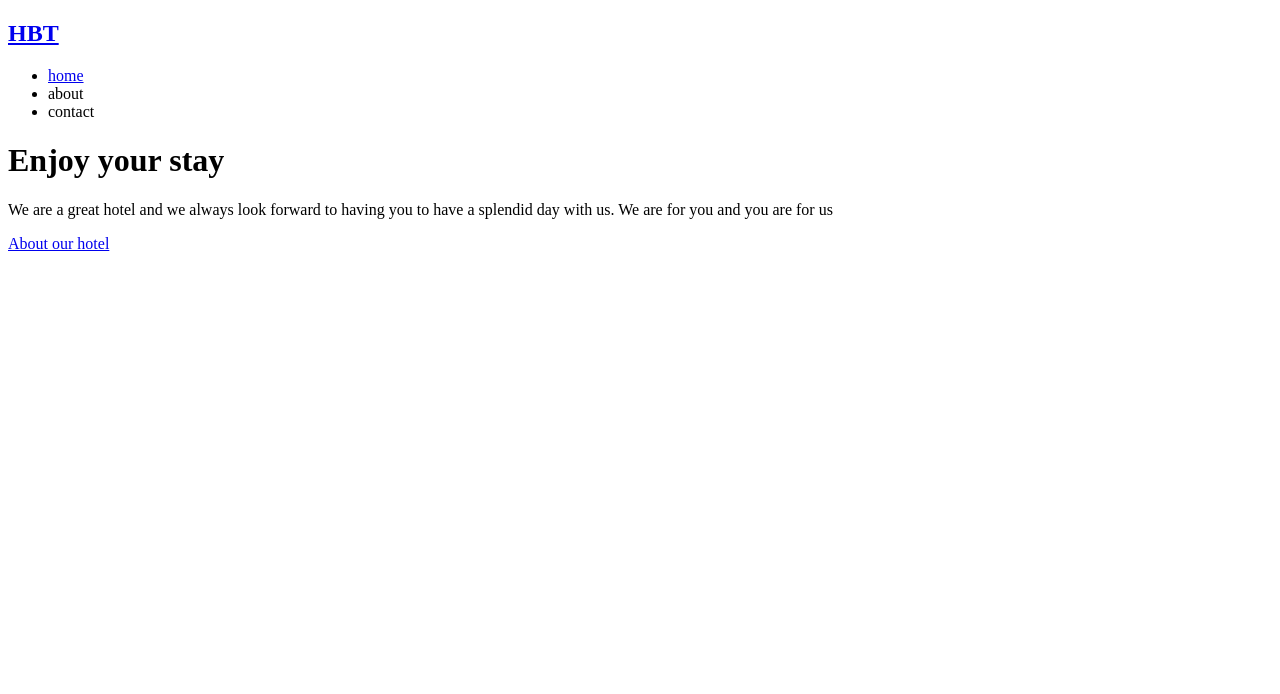
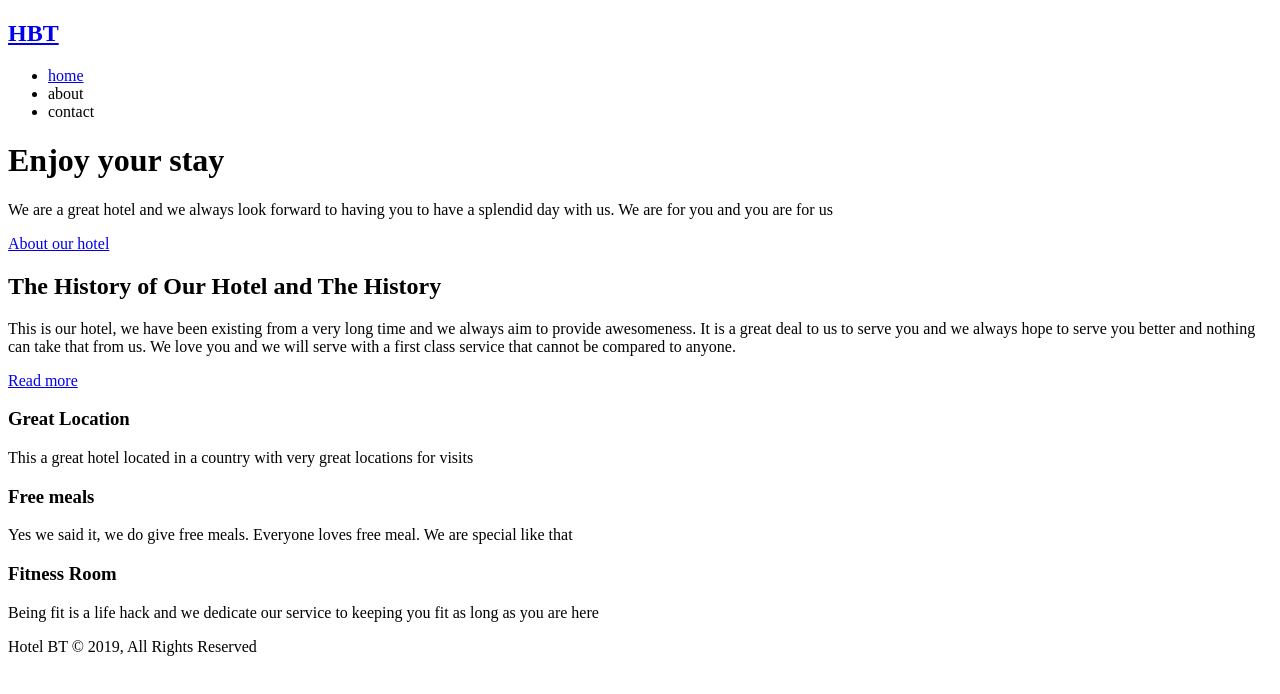
Before and after one commit to theTemidayo/hotel-website, a plain HTML site: page index.html in a window 1280 px wide. Drawn offline with Linux system fonts and the light colour scheme.

Commit message:
Index page completed

```diff
--- a/index.html
+++ b/index.html
@@ -1,13 +1,15 @@
 <!DOCTYPE html>
 <html lang="en">
+
 <head>
     <meta charset="UTF-8">
     <meta name="viewport" content="width=device-width, initial-scale=1.0">
     <meta http-equiv="X-UA-Compatible" content="ie=edge">
-    <meta name= "description" content= "ie=edge">
-    <meta name = "keywords" content="Hotel, Apartments, Holidays, Resort, Vacation, Hotels, 5-star, hospitality, trips, travel, comfort, flights, clean">
-    <title>Hotel BT | Welcome”  </title>
+    <meta name="description" content="ie=edge">
+    <meta name="keywords" content="Hotel, Apartments, Holidays, Resort, Vacation, Hotels, 5-star, hospitality, trips, travel, comfort, flights, clean">
+    <title>Hotel BT | Welcome” </title>
 </head>
+
 <body>
     <header>
         <nav id="navbar">
@@ -26,12 +28,44 @@
             <div class="container"></div>
             <div class="showcase-content">
                 <h1><span class="text-primary">Enjoy</span> your stay</h1>
-                    <p class="lead">We are a great hotel and we always look forward to having you to have a splendid day with us. We are for you and you are for us</p>
+                <p class="lead">We are a great hotel and we always look forward to having you to have a splendid day
+                    with us. We are for you and you are for us</p>
                 <a class="btn" href="about.html">About our hotel </a>
             </div>
         </div>
+    </header>
+    <section id="home-info" class="bg-dark">
+        <div class="info-img"></div>
+        <div class="info-content">
+            <h2><span class="text-primary">The History</span> of Our Hotel and The History</h2>
+            <p>This is our hotel, we have been existing from a very long time and we always aim to provide awesomeness.
+                It is a
+                great deal to us to serve you and we always hope to serve you better and nothing can take that from us.
+                We love you and
+                we will serve with a first class service that cannot be compared to anyone.</p>
+            <a class="btn btn-light" href="about.html">Read more</a>
+        </div>
+    </section>
+    <section id="features">
+        <div class="box bg-light">
+            <i class="fas fa-hotel fa-3x"></i>
+            <h3>Great Location</h3>
+            <p>This a great hotel located in a country with very great locations for visits</p>
+        </div>
+        <div class="box bg-primary">
+            <i class="fas fa-utensils fa-3x"></i>
+            <h3>Free meals</h3>
+            <p>Yes we said it, we do give free meals. Everyone loves free meal. We are special like that</p>
+        </div>
+        <div class="box bg-light">
+            <i class="fas fa-dumbbell fa-3x"></i>
+            <h3>Fitness Room</h3>
+            <p>Being fit is a life hack and we dedicate our service to keeping you fit as long as you are here</p>
+        </div>
+    </section>
+    <div class="clr"></div>
+    <footer id="main-footer">Hotel BT © 2019, All Rights Reserved</footer>
 
-        </header>
 </body>
 
 </html>
```
Also changed, not shown: contact.html (+37 -0 lines). Lines whose indentation alone changed are shown as unchanged.
